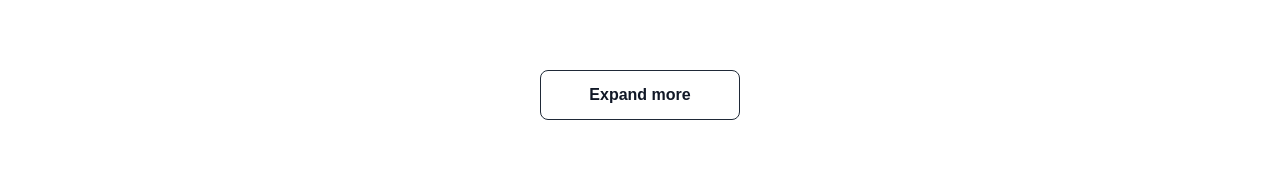
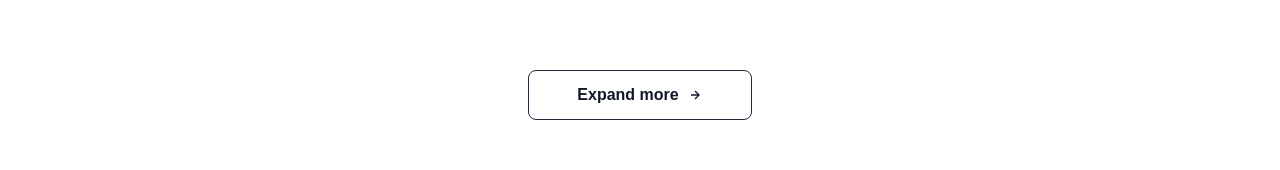
Before and after one commit to Shaukat-AB/next-portfolio, a Next.js app: page / in a window 1280 px wide. Shown: the part 1566-1736 px from the top of the page. Built offline with nearby package versions, Linux system fonts and the light colour scheme.

Commit message:
Refactor tailwind classes to icon-container, Update stlyes

```diff
--- a/src/app/globals.css
+++ b/src/app/globals.css
@@ -45,6 +45,9 @@ body {
   .link {
       @apply text-sm font-medium focus:outline-none hover:text-blue-700 hover:underline focus:z-10 focus:ring-4 focus:ring-gray-100;
   }
+  .icon-container{
+    @apply inline-flex justify-center items-center gap-2
+  }
   .icon {
     @apply text-7xl
   }
--- a/src/components/hero-section/GithubButton.tsx
+++ b/src/components/hero-section/GithubButton.tsx
@@ -6,7 +6,7 @@ const GithubButton = ({ title = "View Github" }) => {
         <Link
             target="_blank"
             href={process.env.NEXT_PUBLIC_GITHUB || "/"}
-            className="btn-dark inline-flex justify-center items-center gap-2"
+            className="btn-dark icon-container"
         >
             <GithubIcon className="text-2xl" />
             <span>{title}</span>
--- a/src/components/protfolio-section/ShowProjects.tsx
+++ b/src/components/protfolio-section/ShowProjects.tsx
@@ -4,6 +4,7 @@ import { projects as allProjects } from "@/data/projects";
 import { useMemo, useState } from "react";
 import ProjectCard from "../project-card/ProjectCard";
 import GithubButton from "../hero-section/GithubButton";
+import { RightArrow } from "@/lib/icons";
 
 const ShowProjects = ({ limit = 0 }) => {
     const [limited, setLimited] = useState(true);
@@ -19,10 +20,11 @@ const ShowProjects = ({ limit = 0 }) => {
             <div className="w-full">
                 {limited ? (
                     <button
-                        className="btn-dark mx-auto"
+                        className="btn-dark icon-container"
                         onClick={() => setLimited(false)}
                     >
                         Expand more
+                        <RightArrow />
                     </button>
                 ) : (
                     <GithubButton title="More on GitHub" />
```
